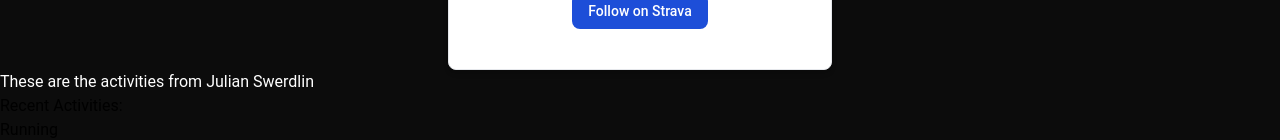
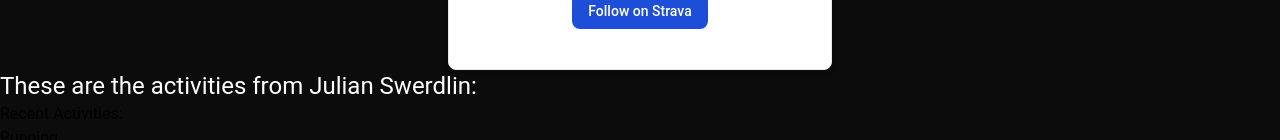
Before and after one commit to juliswer/vertrun_app, a React (Create React App) app: page /activities in a window 1280 px wide. Shown: the part 340-480 px from the top of the page. Built offline with nearby package versions, Linux system fonts and the light colour scheme.

Commit message:
updating the activities page

```diff
--- a/src/pages/activities.jsx
+++ b/src/pages/activities.jsx
@@ -27,7 +27,7 @@
             </div>
             </div>
             </div>
-        <h4 className="text-white">These are the activities from {user.name} {user.lastname}</h4>
+            <h4 className="text-white text-2xl">These are the activities from {user.name} {user.lastname}:</h4>
             <p>Recent Activities: </p>
             <ul>
                 {activities.map((activity) => (
```
Also changed, not shown: 1 other file (tests, documents, lock files or other folders). Lines whose indentation alone changed are shown as unchanged.
